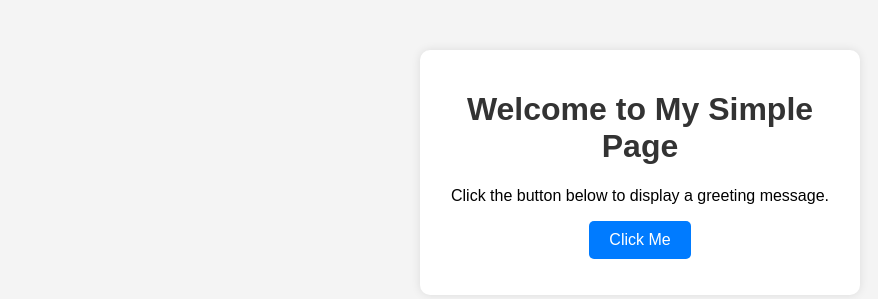
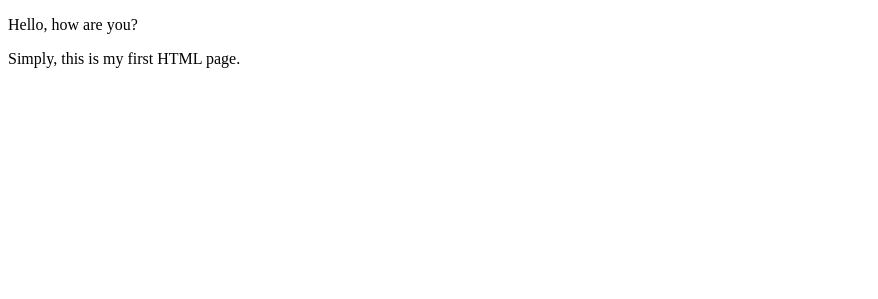
Before and after one commit to KeerthiPadamata/first-git, a plain HTML site: page index.html in a window 1280 px wide. Shown: the whole page, without its empty margins (0-878 px from the left). Drawn offline with Linux system fonts and the light colour scheme.

Commit message:
first commit

```diff
--- a/index.html
+++ b/index.html
@@ -3,53 +3,12 @@
 <head>
     <meta charset="UTF-8">
     <meta name="viewport" content="width=device-width, initial-scale=1.0">
-    <title>Simple Web Page</title>
-    <style>
-        body {
-            font-family: Arial, sans-serif;
-            text-align: center;
-            margin: 50px;
-            background-color: #f4f4f4;
-        }
-        h1 {
-            color: #333;
-        }
-        .container {
-            background: white;
-            padding: 20px;
-            border-radius: 10px;
-            box-shadow: 0 0 10px rgba(0, 0, 0, 0.1);
-            max-width: 400px;
-            margin: auto;
-        }
-        button {
-            background-color: #007BFF;
-            color: white;
-            border: none;
-            padding: 10px 20px;
-            font-size: 16px;
-            cursor: pointer;
-            border-radius: 5px;
-        }
-        button:hover {
-            background-color: #0056b3;
-        }
-    </style>
+    <title>My First HTML Page</title>
 </head>
 <body>
 
-    <div class="container">
-        <h1>Welcome to My Simple Page</h1>
-        <p>Click the button below to display a greeting message.</p>
-        <button onclick="showMessage()">Click Me</button>
-        <p id="message"></p>
-    </div>
-
-    <script>
-        function showMessage() {
-            document.getElementById("message").innerText = "Hello! Have a great day! 😊";
-        }
-    </script>
+    <p>Hello, how are you?</p>
+    <p>Simply, this is my first HTML page.</p>
 
 </body>
 </html>
```
